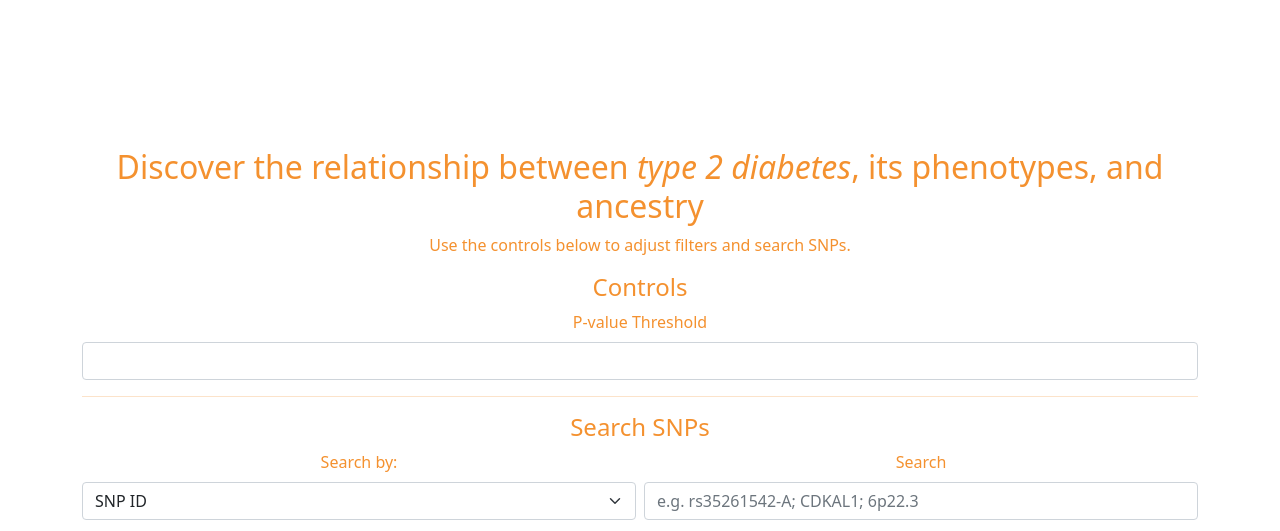
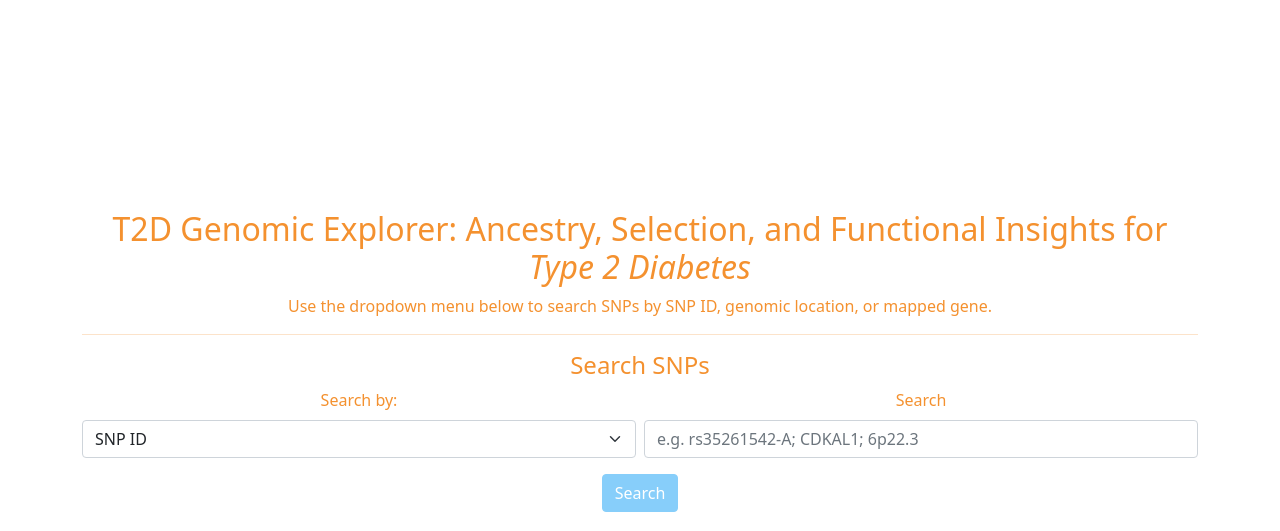
Before and after one commit to wmathus/OracularOriole, a Flask app: page / in a window 1280 px wide. Shown: the top 531 px of the page. Run offline with Flask 3, Linux system fonts and the light colour scheme.

Commit message:
Update index.html
Just changed the path of the index file and deleted the slightly older one

```diff
--- a/templates/index.html
+++ b/templates/index.html
@@ -3,7 +3,7 @@
 <head>
     <meta charset="UTF-8">
     <meta name="viewport" content="width=device-width, initial-scale=1.0">
-    <title>T2D Oracle</title>
+    <title>T2D Oracle</title> <!-- Segment name -->
     <link href="https://cdn.jsdelivr.net/npm/bootstrap@5.1.3/dist/css/bootstrap.min.css" rel="stylesheet">
     <style>
         .full-screen-sidebar {
@@ -53,20 +53,21 @@
 </head>
 <body>
 
-    <!-- Sidebar (Main Page) -->
+    <!-- Full screen Sidebar  -->
     <div class="full-screen-sidebar" id="sidebar">
         <div class="container text-center">
-            <h2 class="mt-4">Discover the relationship between <i>type 2 diabetes</i>, its phenotypes, and ancestry</h2>
-            <p>Use the controls below to adjust filters and search SNPs.</p>
+            <h2 class="mt-4">T2D Genomic Explorer: Ancestry, Selection, and Functional Insights for <i> Type 2 Diabetes</i></h2>
+            <p>Use the dropdown menu below to search SNPs by SNP ID, genomic location, or mapped gene.</p>
 
-            <form method="POST" action="/search">
-                <h4 class="mt-3">Controls</h4>
+
+<!--            <h4 class="mt-3">Controls</h4>
                 <div class="mb-3">
                     <label class="form-label">P-value Threshold</label>
                     <input type="number" step="any" name="p_value" class="form-control"
                            value="{{ p_value_threshold | default('') }}">
                 </div>
-
+-->
+            <form method="POST" action="/search">
                 <hr>
                 <h4>Search SNPs</h4>
                 <div class="row g-2">
@@ -97,7 +98,10 @@
                             <tr>
                                 <th>SNP ID</th>
                                 <th>Chromosome</th>
+                                <th>Genomic start</th>
+                                <th>Genomic end</th>
                                 <th>P-Value</th>
+                                <th>Mapped gene</th>
                                 <th>Source</th>
                             </tr>
                         </thead>
@@ -106,7 +110,10 @@
                             <tr>
                                 <td>{{ row.snp_id }}</td>
                                 <td>{{ row.chromosome | default('N/A') }}</td>
+                                <td>{{ row.genomic_start | default('N/A') }}</td>
+                                <td>{{ row.genomic_end | default('N/A') }}</td>
                                 <td>{{ row.p_value | default('N/A') }}</td>
+                                <td>{{ row.gene_id | default('N/A') }}</td>
                                 <td>
                                     {% if row.link %}
                                     <a href="{{ row.link }}" target="_blank">Source</a>
@@ -161,7 +168,7 @@
             </div>
         </div>
     </div>
-
+<!-- This bit is complicated but basically we just hide the buttons that do the scrolling in the relevant section. The styling gets a bit complicated. I'll handle it. -->
     <script>
         function hideSidebar() {
             let sidebar = document.getElementById("sidebar");
```
